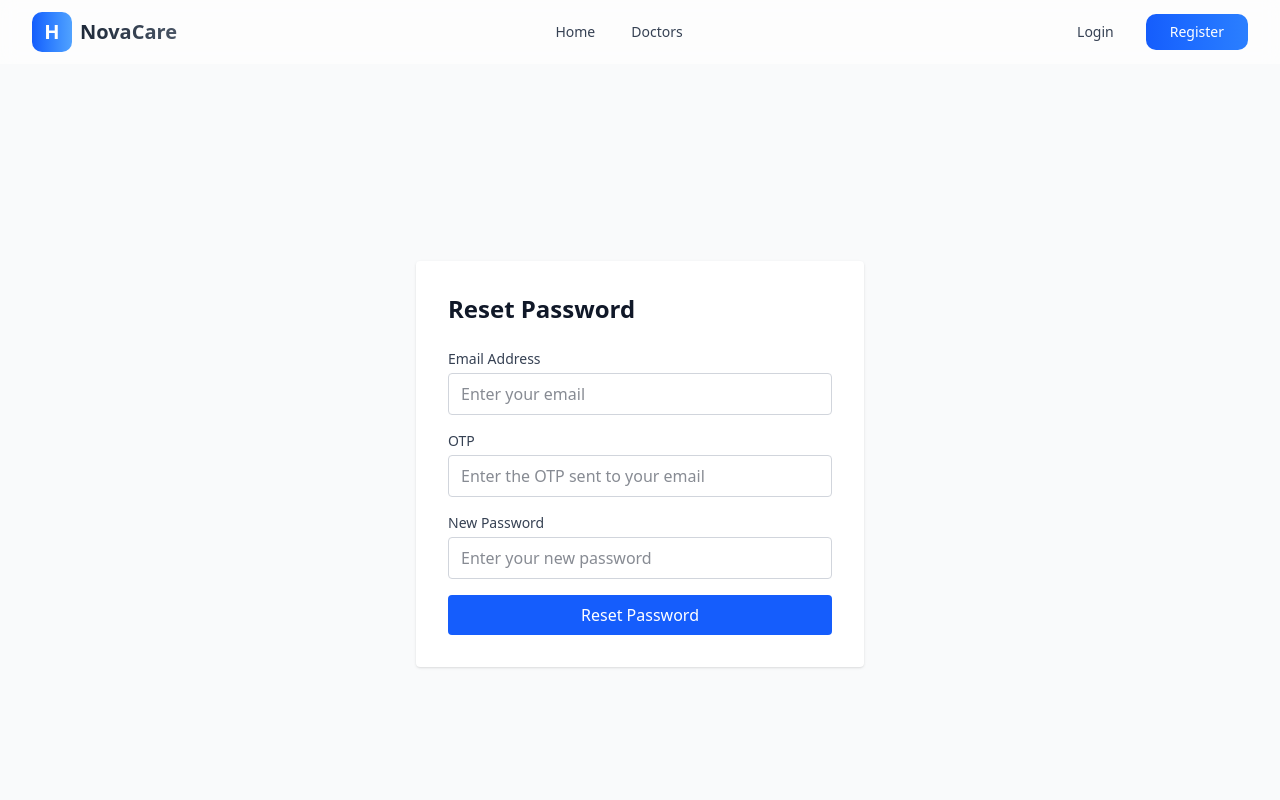
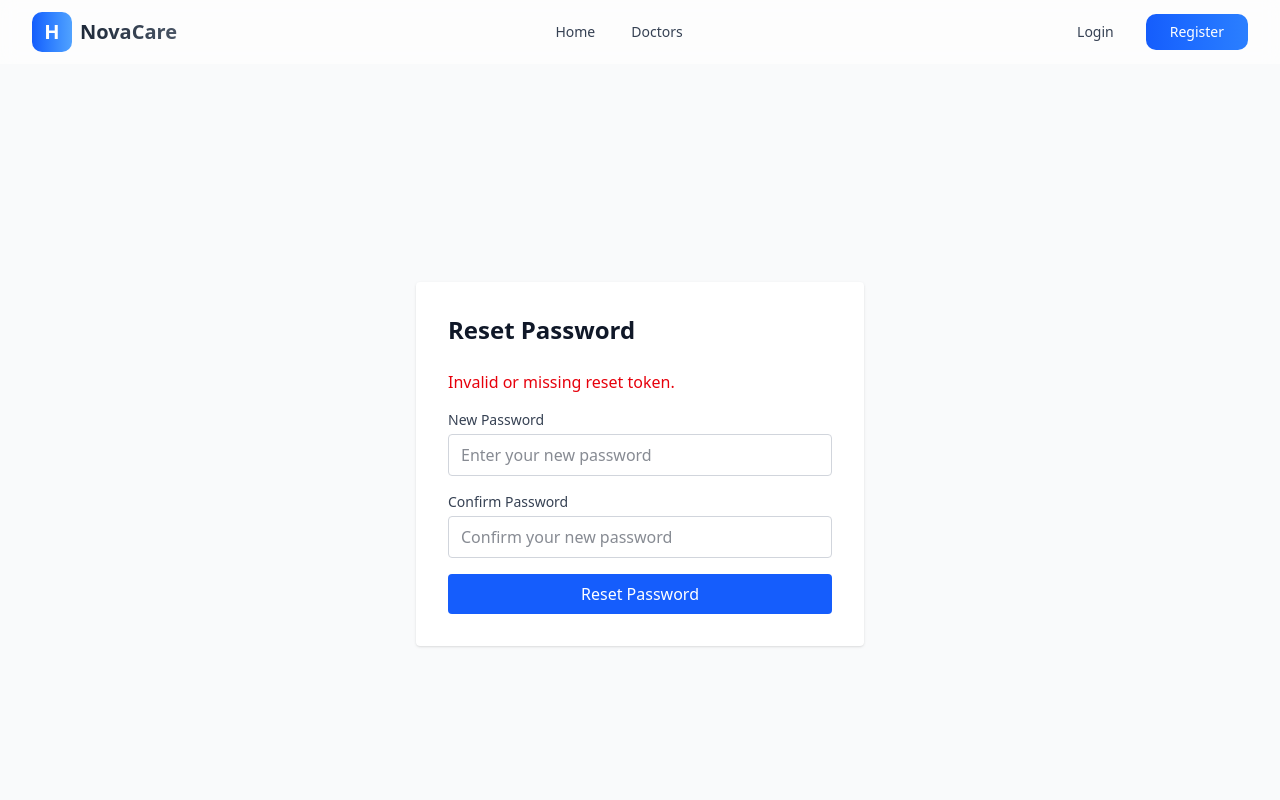
Before and after one commit to dipaldas8888/NovaCareUI, a React (Vite) app: page /reset-password in a window 1280 px wide. Shown: the top 800 px of the page. Built offline with nearby package versions, Linux system fonts and the light colour scheme.

Commit message:
feat: Implement reset password functionality with token handling and improved form validation

```diff
--- a/src/pages/ResetPassword.jsx
+++ b/src/pages/ResetPassword.jsx
@@ -1,17 +1,27 @@
-import React, { useState } from "react";
+import React, { useState, useEffect } from "react";
 import { authAPI } from "../services/api";
-import { useNavigate } from "react-router-dom";
+import { useNavigate, useLocation } from "react-router-dom";
 
 const ResetPassword = () => {
+  const navigate = useNavigate();
+  const location = useLocation();
+
+  // Get token from URL query params
+  const [token, setToken] = useState("");
   const [form, setForm] = useState({
-    email: "",
-    otp: "",
     newPassword: "",
+    confirmPassword: "",
   });
   const [success, setSuccess] = useState(false);
   const [error, setError] = useState("");
   const [loading, setLoading] = useState(false);
-  const navigate = useNavigate();
+
+  useEffect(() => {
+    const params = new URLSearchParams(location.search);
+    const t = params.get("token");
+    if (t) setToken(t);
+    else setError("Invalid or missing reset token.");
+  }, [location.search]);
 
   const handleChange = (e) => {
     setForm({ ...form, [e.target.name]: e.target.value });
@@ -22,7 +32,11 @@ const ResetPassword = () => {
     setError("");
     setLoading(true);
     try {
-      await authAPI.resetPassword(form);
+      await authAPI.resetPassword({
+        token,
+        newPassword: form.newPassword,
+        confirmPassword: form.confirmPassword,
+      });
       setSuccess(true);
       setTimeout(() => navigate("/login"), 2000);
     } catch (err) {
@@ -39,51 +53,15 @@ const ResetPassword = () => {
         <h2 className="text-2xl font-bold mb-6 text-gray-900 dark:text-white">
           Reset Password
         </h2>
+        {error && (
+          <div className="text-red-600 dark:text-red-400 mb-4">{error}</div>
+        )}
         {success ? (
           <div className="text-green-600 dark:text-green-400">
             Password reset successful! Redirecting to login...
           </div>
         ) : (
           <form onSubmit={handleSubmit} className="space-y-4">
-            {error && (
-              <div className="text-red-600 dark:text-red-400">{error}</div>
-            )}
-            <div>
-              <label
-                htmlFor="email"
-                className="block text-sm font-medium text-gray-700 dark:text-gray-200"
-              >
-                Email Address
-              </label>
-              <input
-                id="email"
-                name="email"
-                type="email"
-                required
-                value={form.email}
-                onChange={handleChange}
-                className="mt-1 w-full px-3 py-2 border border-gray-300 dark:border-gray-700 rounded bg-white dark:bg-gray-900 text-gray-900 dark:text-white"
-                placeholder="Enter your email"
-              />
-            </div>
-            <div>
-              <label
-                htmlFor="otp"
-                className="block text-sm font-medium text-gray-700 dark:text-gray-200"
-              >
-                OTP
-              </label>
-              <input
-                id="otp"
-                name="otp"
-                type="text"
-                required
-                value={form.otp}
-                onChange={handleChange}
-                className="mt-1 w-full px-3 py-2 border border-gray-300 dark:border-gray-700 rounded bg-white dark:bg-gray-900 text-gray-900 dark:text-white"
-                placeholder="Enter the OTP sent to your email"
-              />
-            </div>
             <div>
               <label
                 htmlFor="newPassword"
@@ -102,6 +80,24 @@ const ResetPassword = () => {
                 placeholder="Enter your new password"
               />
             </div>
+            <div>
+              <label
+                htmlFor="confirmPassword"
+                className="block text-sm font-medium text-gray-700 dark:text-gray-200"
+              >
+                Confirm Password
+              </label>
+              <input
+                id="confirmPassword"
+                name="confirmPassword"
+                type="password"
+                required
+                value={form.confirmPassword}
+                onChange={handleChange}
+                className="mt-1 w-full px-3 py-2 border border-gray-300 dark:border-gray-700 rounded bg-white dark:bg-gray-900 text-gray-900 dark:text-white"
+                placeholder="Confirm your new password"
+              />
+            </div>
             <button
               type="submit"
               disabled={loading}
--- a/src/services/api.js
+++ b/src/services/api.js
@@ -79,6 +79,8 @@ export const authAPI = {
     api.post("/api/auth/register-admin", userData, {
       params: { secret },
     }),
+  forgotPassword: (email) => api.post("/api/auth/forgot-password", { email }),
+  resetPassword: (data) => api.post("/api/auth/reset-password", data),
 };
 export const contactAPI = {
   submitEnquiry: (enquiryData) => api.post("/api/contact", enquiryData),
```
